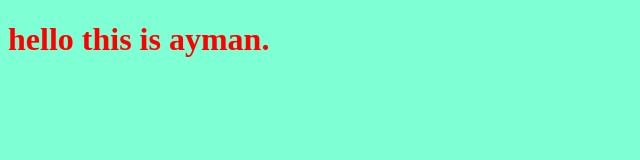
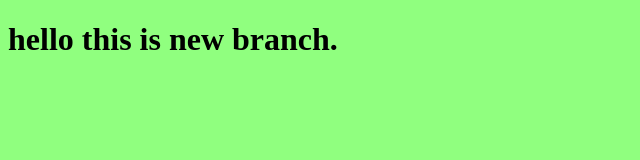
Before and after one commit to zaimiayman/myproject, a plain HTML site: page index.html in a window 1280 px wide. Shown: the whole page, without its empty margins (0-640 px from the left). Drawn offline with Linux system fonts and the light colour scheme.

Commit message:
changing style for title

```diff
--- a/index.html
+++ b/index.html
@@ -7,7 +7,7 @@
     <link rel="stylesheet" href="style.css" />
   </head>
   <body>
-    <h1>hello this is ayman.</h1>
+    <h1>hello this is new branch.</h1>
     <script src="app.js"></script>
   </body>
 </html>
--- a/style.css
+++ b/style.css
@@ -1,6 +1,6 @@
 h1 {
-  color: red;
+  color: black;
 }
 body {
-  background-color: aquamarine;
+  background-color: rgb(144, 255, 127);
 }
```
